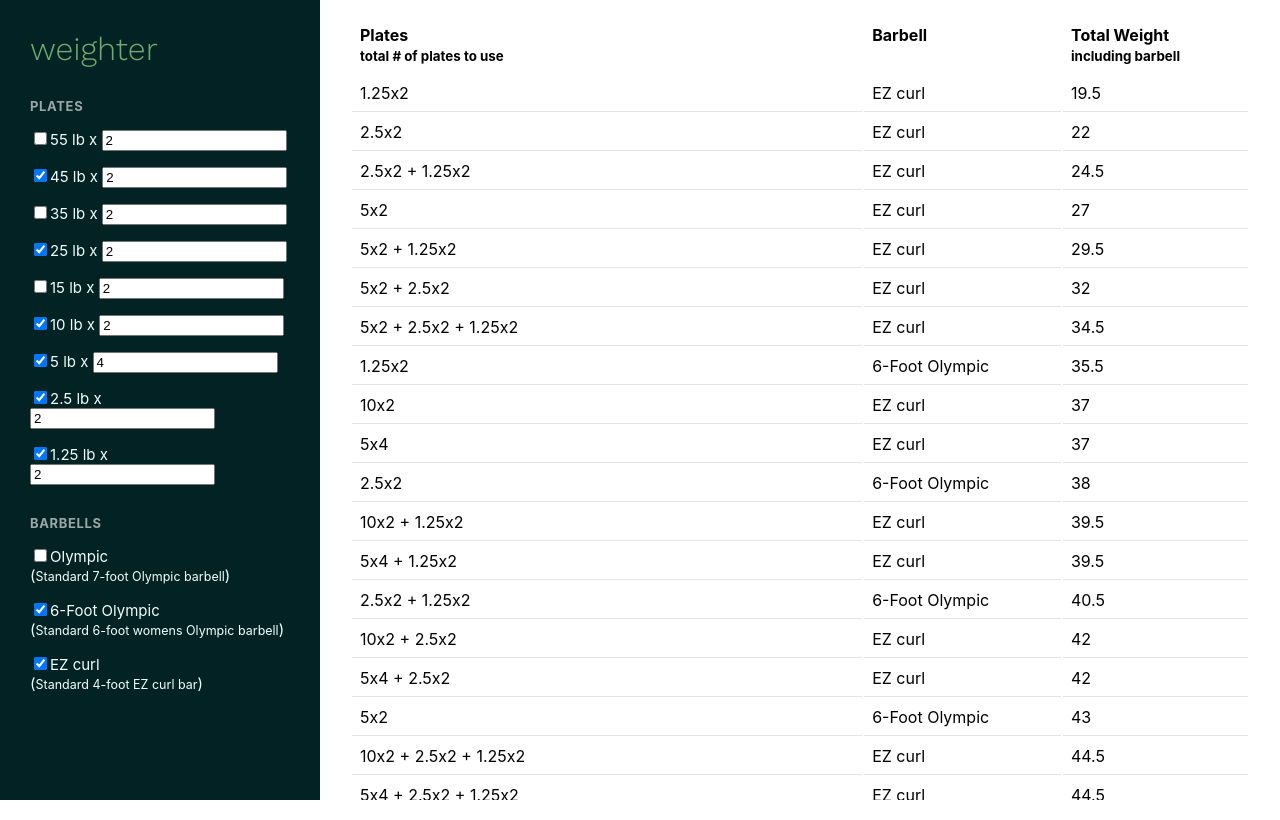
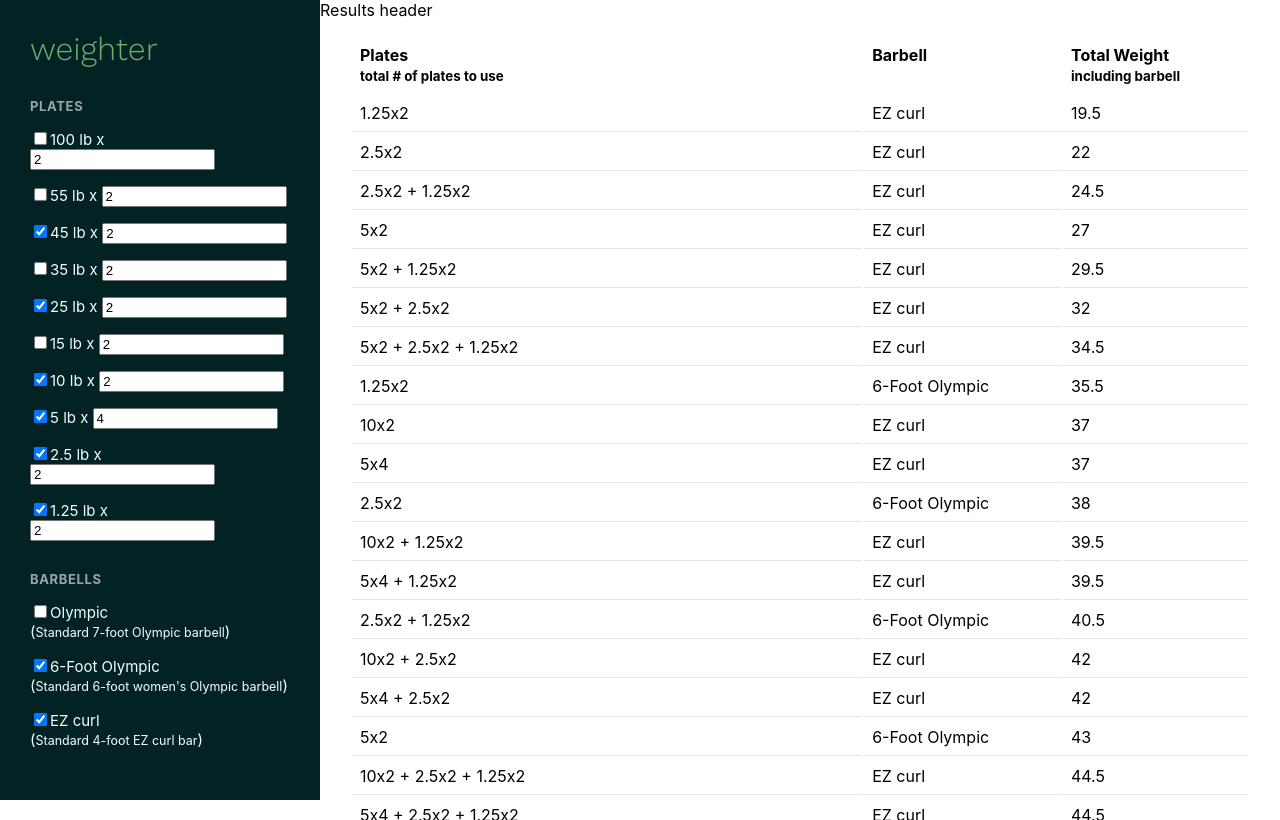
Before and after one commit to lstanard/weighter, a React (Create React App) app: page / in a window 1280 px wide. Built offline with nearby package versions, Linux system fonts and the light colour scheme.

Commit message:
Moved things around

```diff
--- a/src/App.tsx
+++ b/src/App.tsx
@@ -1,92 +1,15 @@
 import React, { ReactElement, useState } from "react";
 
 import EquipmentPanel from "./components/EquipmentPanel/EquipmentPanel";
-import ResultsTable from "./components/ResultsTable";
+import Results from "./components/Results";
 import { Plate, Barbell } from "./types";
 
+import barbellData from "./data/barbells";
+import plateData from "./data/plates";
+
 function App(): ReactElement {
-  const [barbells, setBarbells] = useState<Barbell[]>([
-    {
-      id: "8990ff9d-7c88-4127-92ca-bab3e594c7da",
-      weight: 44,
-      name: "Olympic",
-      selected: false,
-      length: 84,
-      description: "Standard 7-foot Olympic barbell",
-    },
-    {
-      id: "0d763d30-0927-4f8c-99ce-ece206333cf5",
-      weight: 33,
-      name: "6-Foot Olympic",
-      selected: true,
-      length: 72,
-      description: "Standard 6-foot womens Olympic barbell",
-    },
-    {
-      id: "9ca1d387-0b7a-4186-9a71-b14eeefb4eb7",
-      weight: 17,
-      name: "EZ curl",
-      selected: true,
-      length: 48,
-      description: "Standard 4-foot EZ curl bar",
-    },
-  ]);
-  const [plates, setPlates] = useState<Plate[]>([
-    {
-      id: "750c64fd-9a10-45dc-885c-f089ac3a2258",
-      weight: 55,
-      quantity: 2,
-      selected: false,
-    },
-    {
-      id: "1bf5065e-ee44-4cb2-bf1b-321d0651e9f2",
-      weight: 45,
-      quantity: 2,
-      selected: true,
-    },
-    {
-      id: "9de6b80f-6c8a-458d-ba1a-4e7c126424ed",
-      weight: 35,
-      quantity: 2,
-      selected: false,
-    },
-    {
-      id: "46bc30ec-b357-4c60-9ebb-3ff5bda4f36c",
-      weight: 25,
-      quantity: 2,
-      selected: true,
-    },
-    {
-      id: "29e9209e-c953-4680-b88d-d39f1a57763c",
-      weight: 15,
-      quantity: 2,
-      selected: false,
-    },
-    {
-      id: "028c096b-a080-4934-bf94-8b02e042beb6",
-      weight: 10,
-      quantity: 2,
-      selected: true,
-    },
-    {
-      id: "3787dc6c-3b4f-4052-bf45-22e70ecfbe21",
-      weight: 5,
-      quantity: 4,
-      selected: true,
-    },
-    {
-      id: "7caf0566-5245-428e-b220-ab4c0d852159",
-      weight: 2.5,
-      quantity: 2,
-      selected: true,
-    },
-    {
-      id: "773e8524-09ee-46cc-a2ed-411b2fa27803",
-      weight: 1.25,
-      quantity: 2,
-      selected: true,
-    },
-  ]);
+  const [barbells, setBarbells] = useState<Barbell[]>(barbellData);
+  const [plates, setPlates] = useState<Plate[]>(plateData);
 
   return (
     <>
@@ -97,7 +20,7 @@ function App(): ReactElement {
           updatePlates={setPlates}
           updateBarbells={setBarbells}
         />
-        <ResultsTable plates={plates} barbells={barbells} />
+        <Results plates={plates} barbells={barbells} />
       </div>
     </>
   );
--- /dev/null
+++ b/src/components/Results/Results.module.scss
@@ -0,0 +1,3 @@
+.container {
+  width: 100%;
+}
--- /dev/null
+++ b/src/components/Results/Results.tsx
@@ -0,0 +1,22 @@
+import React, { ReactElement } from "react";
+
+import { Plates, Barbells } from "../../types";
+import ResultsTable from "./ResultsTable";
+
+import styles from "./Results.module.scss";
+
+export interface ResultsProps {
+  plates: Plates;
+  barbells: Barbells;
+}
+
+function Results({ plates, barbells }: ResultsProps): ReactElement {
+  return (
+    <div className={styles.container}>
+      <header>Results header</header>
+      <ResultsTable plates={plates} barbells={barbells} />
+    </div>
+  );
+}
+
+export default Results;
--- a/src/components/ResultsTable/ResultsTable.tsx
+++ b/src/components/Results/ResultsTable/ResultsTable.tsx
@@ -1,15 +1,15 @@
-import React, { ReactElement, useMemo } from "react";
+import React, { ReactElement, useMemo, useCallback } from "react";
 
-import { Plate, Barbell } from "../../types";
+import { Plates, Barbell, Barbells } from "../../../types";
 import {
   getPlateCombinations,
   getPlatesTotalWeight,
   getResultId,
-} from "../../utils";
+} from "../../../utils";
 
 export interface ResultsTableProps {
-  plates: Plate[];
-  barbells: Barbell[];
+  plates: Plates;
+  barbells: Barbells;
 }
 
 export interface ResultPlate {
@@ -112,6 +112,10 @@ const ResultsTable = ({
     return results;
   }, [plates, barbells]);
 
+  const highlightRow = useCallback((event) => {
+    console.log(event.currentTarget);
+  }, []);
+
   return (
     <div className="results-table-container">
       {combinations.length ? (
@@ -133,7 +137,7 @@ const ResultsTable = ({
           </thead>
           <tbody>
             {combinations.map((result) => (
-              <tr key={result.id}>
+              <tr id={result.id} key={result.id} onClick={highlightRow}>
                 <td>
                   {Object.values(result.plates).map((plate, index) => (
                     <span key={`${result.id}-${plate.weight}`}>
--- /dev/null
+++ b/src/components/Results/index.ts
@@ -0,0 +1 @@
+export { default } from "./Results";
--- /dev/null
+++ b/src/data/barbells.js
@@ -0,0 +1,26 @@
+export default [
+  {
+    id: "8990ff9d-7c88-4127-92ca-bab3e594c7da",
+    weight: 44,
+    name: "Olympic",
+    selected: false,
+    length: 84,
+    description: "Standard 7-foot Olympic barbell",
+  },
+  {
+    id: "0d763d30-0927-4f8c-99ce-ece206333cf5",
+    weight: 33,
+    name: "6-Foot Olympic",
+    selected: true,
+    length: 72,
+    description: "Standard 6-foot women's Olympic barbell",
+  },
+  {
+    id: "9ca1d387-0b7a-4186-9a71-b14eeefb4eb7",
+    weight: 17,
+    name: "EZ curl",
+    selected: true,
+    length: 48,
+    description: "Standard 4-foot EZ curl bar",
+  },
+];
--- /dev/null
+++ b/src/data/plates.js
@@ -0,0 +1,62 @@
+export default [
+  {
+    id: "c68afd81-877b-4601-b851-8edbaccd6af6",
+    weight: 100,
+    quantity: 2,
+    selected: false,
+  },
+  {
+    id: "750c64fd-9a10-45dc-885c-f089ac3a2258",
+    weight: 55,
+    quantity: 2,
+    selected: false,
+  },
+  {
+    id: "1bf5065e-ee44-4cb2-bf1b-321d0651e9f2",
+    weight: 45,
+    quantity: 2,
+    selected: true,
+  },
+  {
+    id: "9de6b80f-6c8a-458d-ba1a-4e7c126424ed",
+    weight: 35,
+    quantity: 2,
+    selected: false,
+  },
+  {
+    id: "46bc30ec-b357-4c60-9ebb-3ff5bda4f36c",
+    weight: 25,
+    quantity: 2,
+    selected: true,
+  },
+  {
+    id: "29e9209e-c953-4680-b88d-d39f1a57763c",
+    weight: 15,
+    quantity: 2,
+    selected: false,
+  },
+  {
+    id: "028c096b-a080-4934-bf94-8b02e042beb6",
+    weight: 10,
+    quantity: 2,
+    selected: true,
+  },
+  {
+    id: "3787dc6c-3b4f-4052-bf45-22e70ecfbe21",
+    weight: 5,
+    quantity: 4,
+    selected: true,
+  },
+  {
+    id: "7caf0566-5245-428e-b220-ab4c0d852159",
+    weight: 2.5,
+    quantity: 2,
+    selected: true,
+  },
+  {
+    id: "773e8524-09ee-46cc-a2ed-411b2fa27803",
+    weight: 1.25,
+    quantity: 2,
+    selected: true,
+  },
+];
```
Also changed, not shown: src/types.ts (+10 -0 lines), src/components/Results/ResultsTable/index.ts (renamed from src/components/ResultsTable/index.ts).
